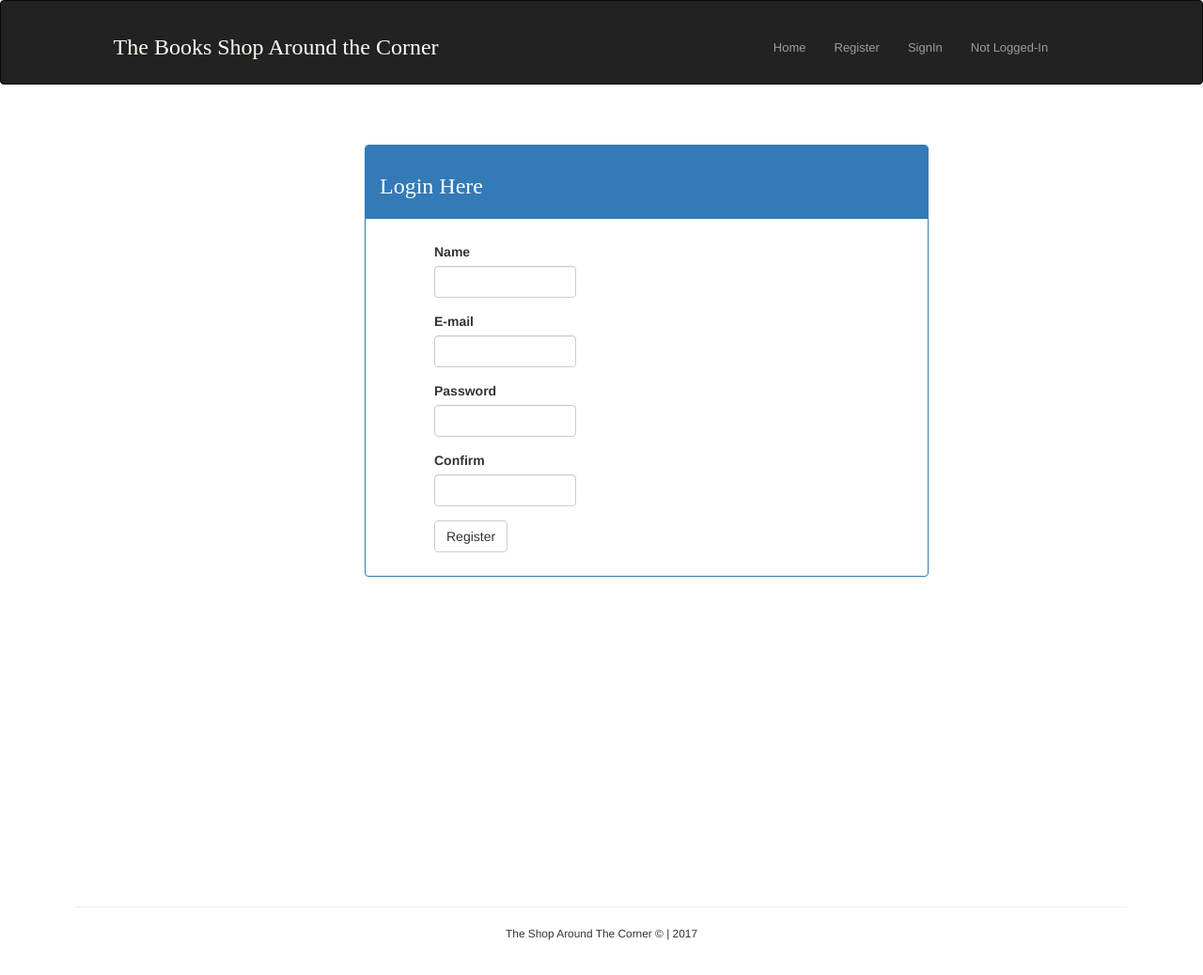
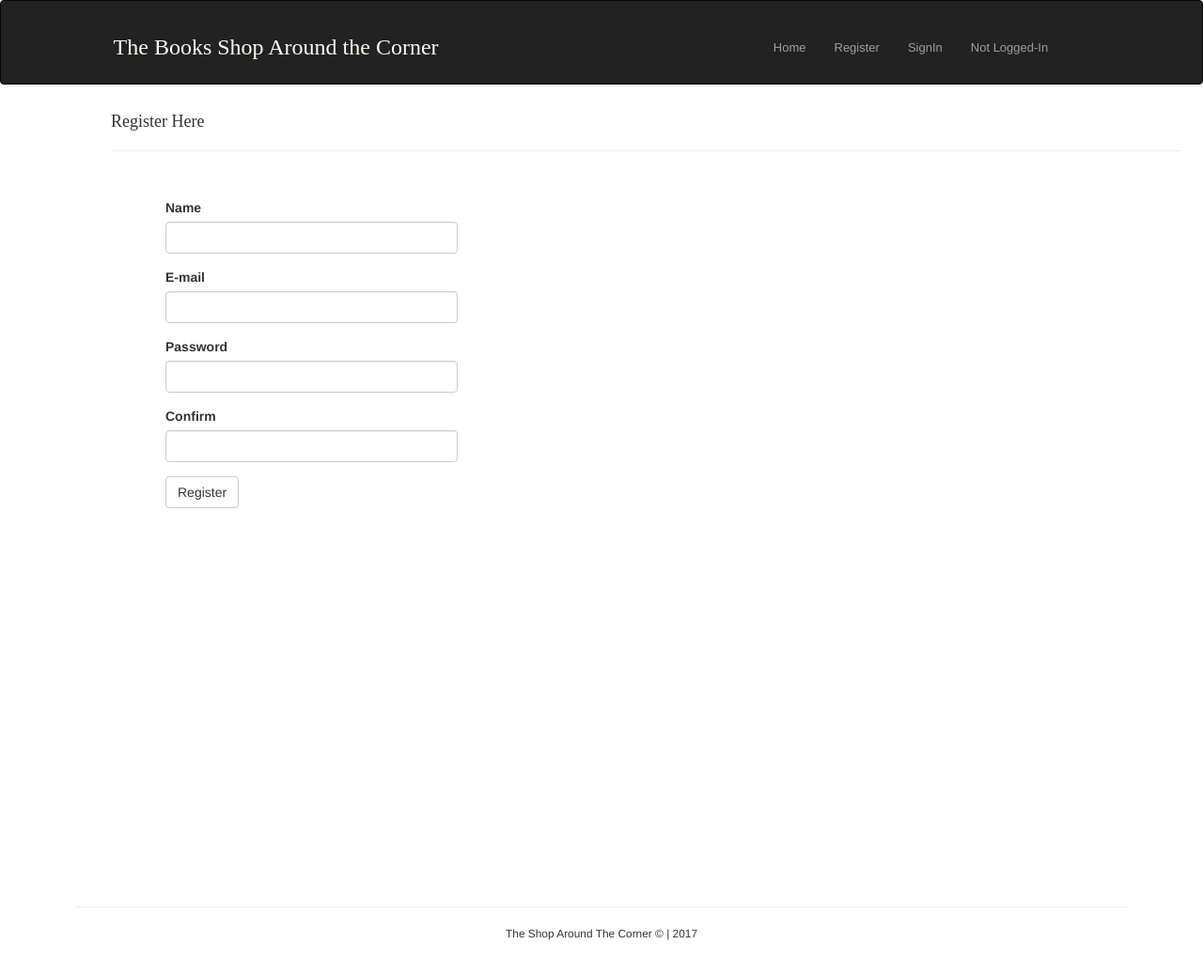
Before and after one commit to haraonline/flask_book_catalog, a Flask app: page /register in a window 1280 px wide. Shown: the whole page at 94% size. Run offline with Flask 2, Linux system fonts and the light colour scheme; some libraries are stand-ins or nearby versions; some web fonts are replaced.

Commit message:
reset registration.html

```diff
--- a/app/auth/templates/registration.html
+++ b/app/auth/templates/registration.html
@@ -1,11 +1,10 @@
 {% extends 'layout.html' %}
 
 {% block content %}
-    <div class="panel panel-primary login-msg">
-        <div class="panel-heading"><h3>Login Here</h3></div>
-        <div class="panel-body">
-            {{ form.hidden_tag() }}
-            {{ wtf.quick_form(form) }}
-        </div>
+    <div class="container login-msg">
+    <h4 class=> Register Here </h4>
+    <hr><br>
+        {{ form.hidden_tag() }}
+        {{ wtf.quick_form(form) }}
     </div>
 {% endblock %}
--- a/app/static/css/styles.css
+++ b/app/static/css/styles.css
@@ -14,4 +14,3 @@ span {margin: 2px}
 .form { height: 50%; width:70%; padding: 10px; position: relative; left: 48px}
 .form-group {width: 40%}
 .login-msg{position: relative; left: 48px}
-.panel-primary { margin: 5% auto 0 auto; width: 600px}
```
